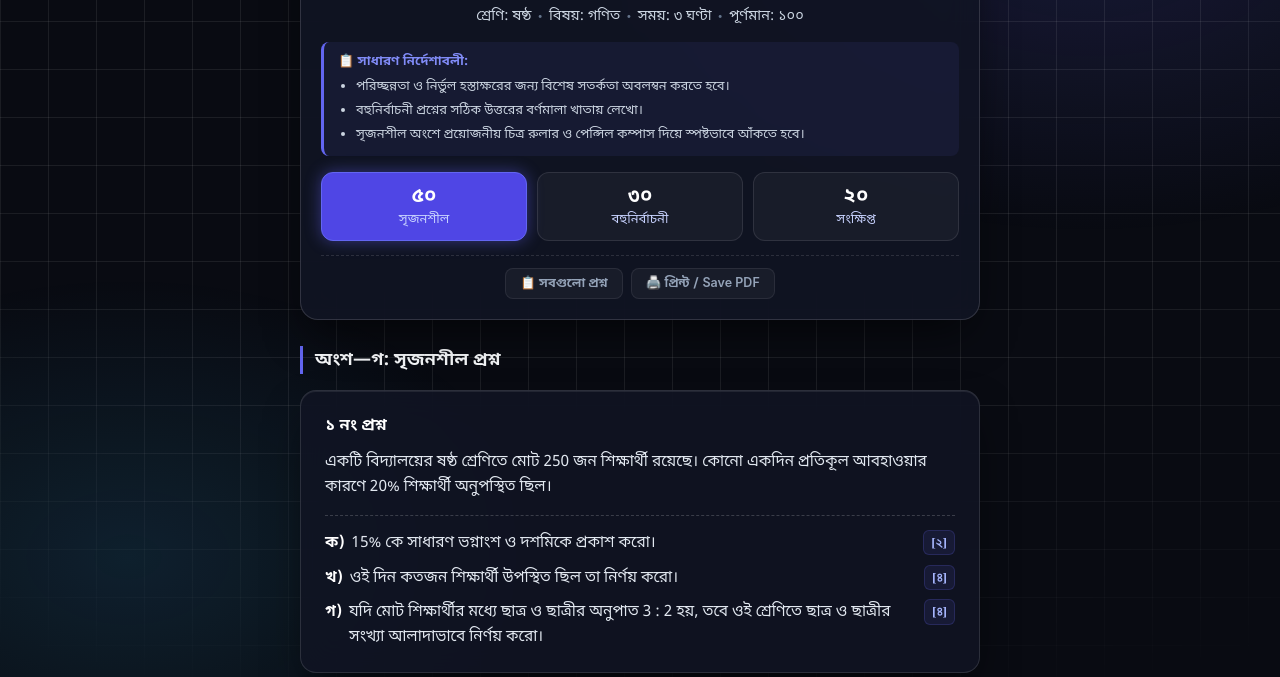
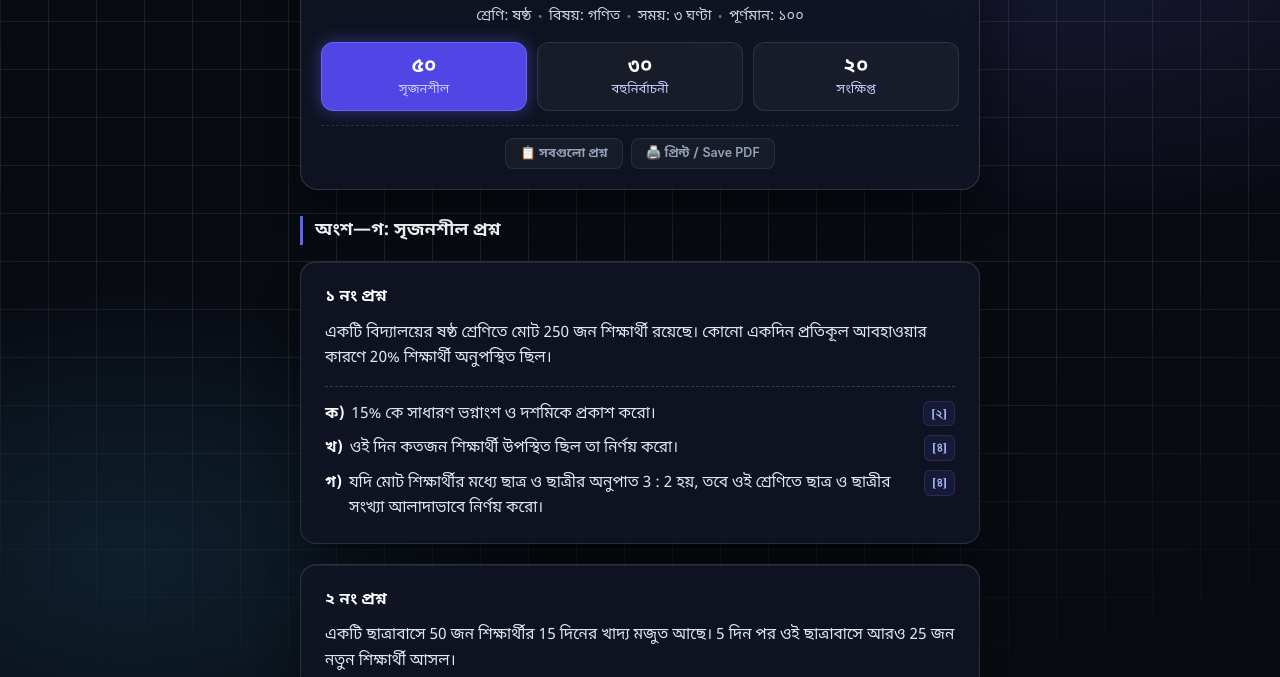
Before and after one commit to bdraidattacker16-stack/radid_web, a website: page class6/index.html in a window 1280 px wide. Shown: the part 123-800 px from the top of the page. Drawn offline with Linux system fonts and the light colour scheme.

Commit message:
Remove general instructions box from class6 page

```diff
--- a/class6/index.html
+++ b/class6/index.html
@@ -610,15 +610,6 @@
         <span class="meta-item">পূর্ণমান: ১০০</span>
       </div>
 
-      <!-- সাধারণ নির্দেশাবলী -->
-      <div class="instructions-box">
-        <div class="instructions-title">📋 সাধারণ নির্দেশাবলী:</div>
-        <ul class="instructions-list">
-          <li>পরিচ্ছন্নতা ও নির্ভুল হস্তাক্ষরের জন্য বিশেষ সতর্কতা অবলম্বন করতে হবে।</li>
-          <li>বহুনির্বাচনী প্রশ্নের সঠিক উত্তরের বর্ণমালা খাতায় লেখো।</li>
-          <li>সৃজনশীল অংশে প্রয়োজনীয় চিত্র রুলার ও পেন্সিল কম্পাস দিয়ে স্পষ্টভাবে আঁকতে হবে।</li>
-        </ul>
-      </div>
 
       <!-- ৩টি ক্লিকযোগ্য সেকশন বাটন -->
       <div class="exam-nav">
```
